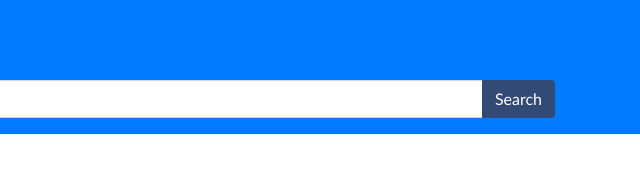
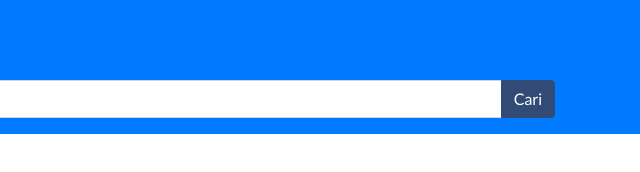
Before and after one commit to Agnes123Erika/Tugas-Promise-fetch-API-, a website: page index.html in a window 1280 px wide. Shown: the full height of the page, 640-1280 px from the left. Drawn offline with nearby package versions, Linux system fonts and the light colour scheme.

Commit message:
Update index.html

```diff
--- a/index.html
+++ b/index.html
@@ -9,6 +9,7 @@
       rel="stylesheet"
     />
     <link rel="stylesheet" href="styles.css" />
+
   </head>
   <body>
     <div class="header bg-primary py-3">
@@ -22,12 +23,8 @@
             placeholder="Cari berita..."
           />
           <div class="input-group-append">
-            <button
-              class="btn btn-light-blue text-center"
-              type="button"
-              id="searchButton"
-            >
-              Search
+            <button class="btn btn-light-blue" type="button" id="searchButton">
+              Cari
             </button>
           </div>
         </div>
```
